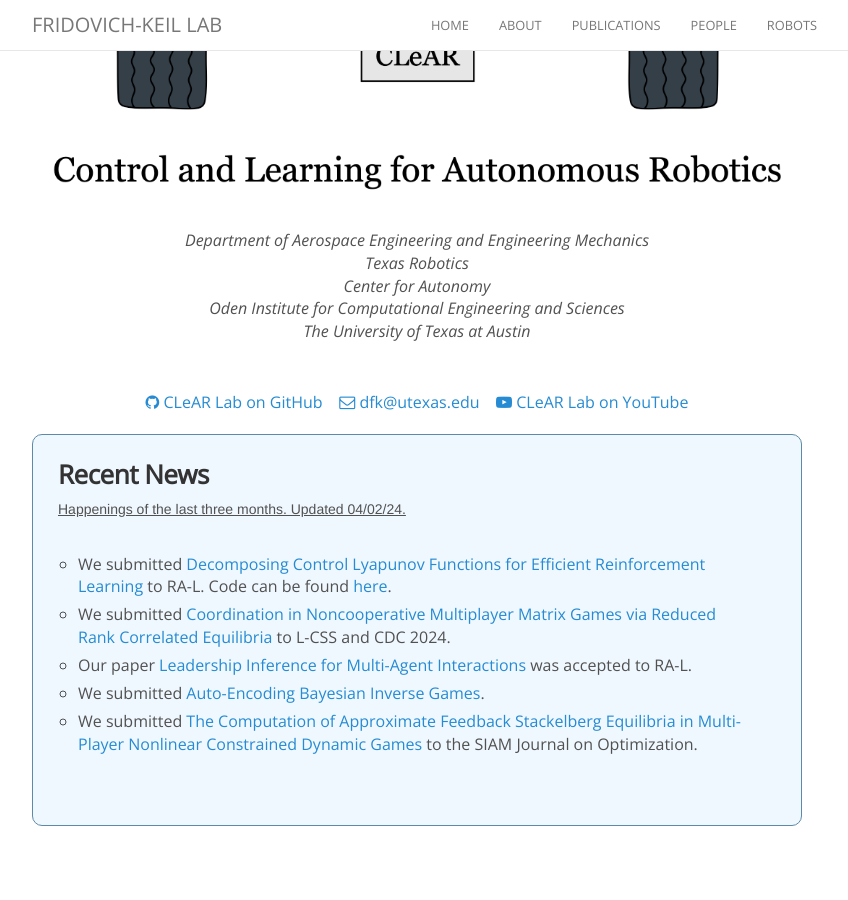
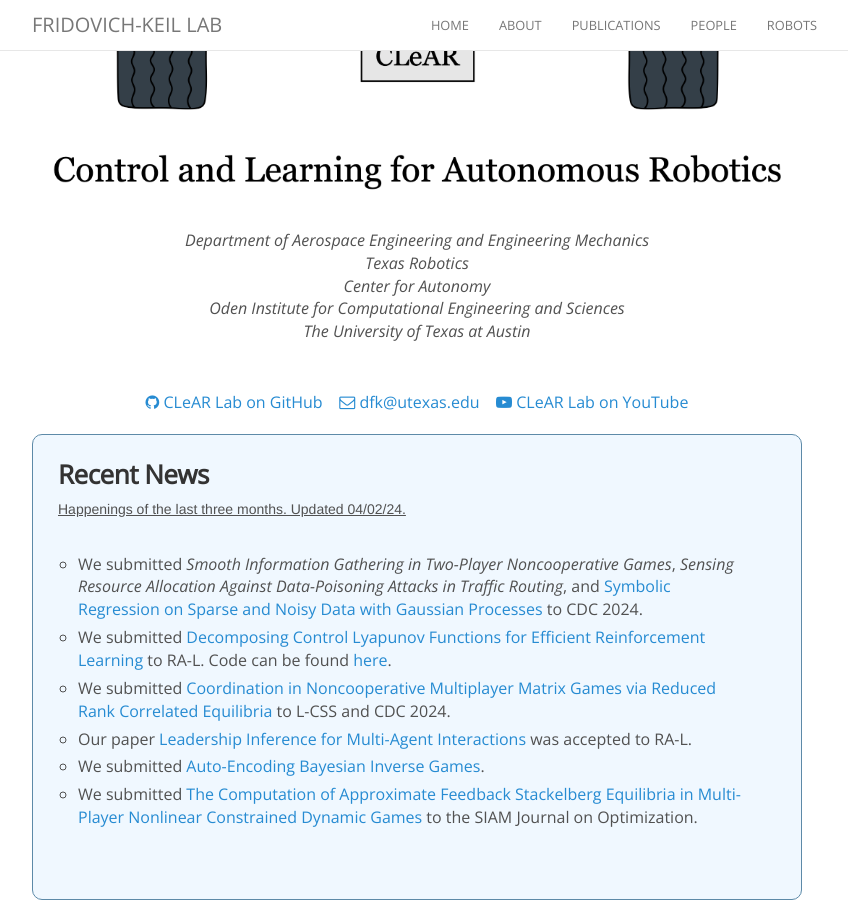
Before and after one commit to KordingLab/KordingLab.github.io, a Jekyll site: the page built from index.html, in a window 1280 px wide and 900 px high, scrolled down 577 px. Shown: the whole window, without its empty margins (223-1071 px from the left). Built offline with Jekyll 4.4.1, drawn with Linux system fonts in a browser that asks for light colours; nearby versions of some CDN libraries; comment, search, counter and statistics services are not loaded; before the commit the page ends 1403 px from its top, so only the background shows below that.

Commit message:
cdc updates

```diff
--- a/_data/news.yml
+++ b/_data/news.yml
@@ -1,3 +1,7 @@
+- date: 2024-03-22
+  details: >-
+    We submitted <i>Smooth Information Gathering in Two-Player Noncooperative Games</i>, <i>Sensing Resource Allocation Against Data-Poisoning Attacks in Traffic Routing</i>, and <a href="https://arxiv.org/pdf/2309.11076.pdf">Symbolic Regression on Sparse and Noisy Data with Gaussian Processes</a> to CDC 2024.
+
 - date: 2024-03-19
   details: >-
     We submitted <a href="https://arxiv.org/abs/2403.12210">Decomposing Control Lyapunov Functions for Efficient Reinforcement Learning</a> to RA-L. Code can be found <a href="https://github.com/CLeARoboticsLab/DCLF-RL">here</a>.
```
Also changed, not shown: _people/junette-hsin.md (+1 -1 lines), people.md (+3 -2 lines).
